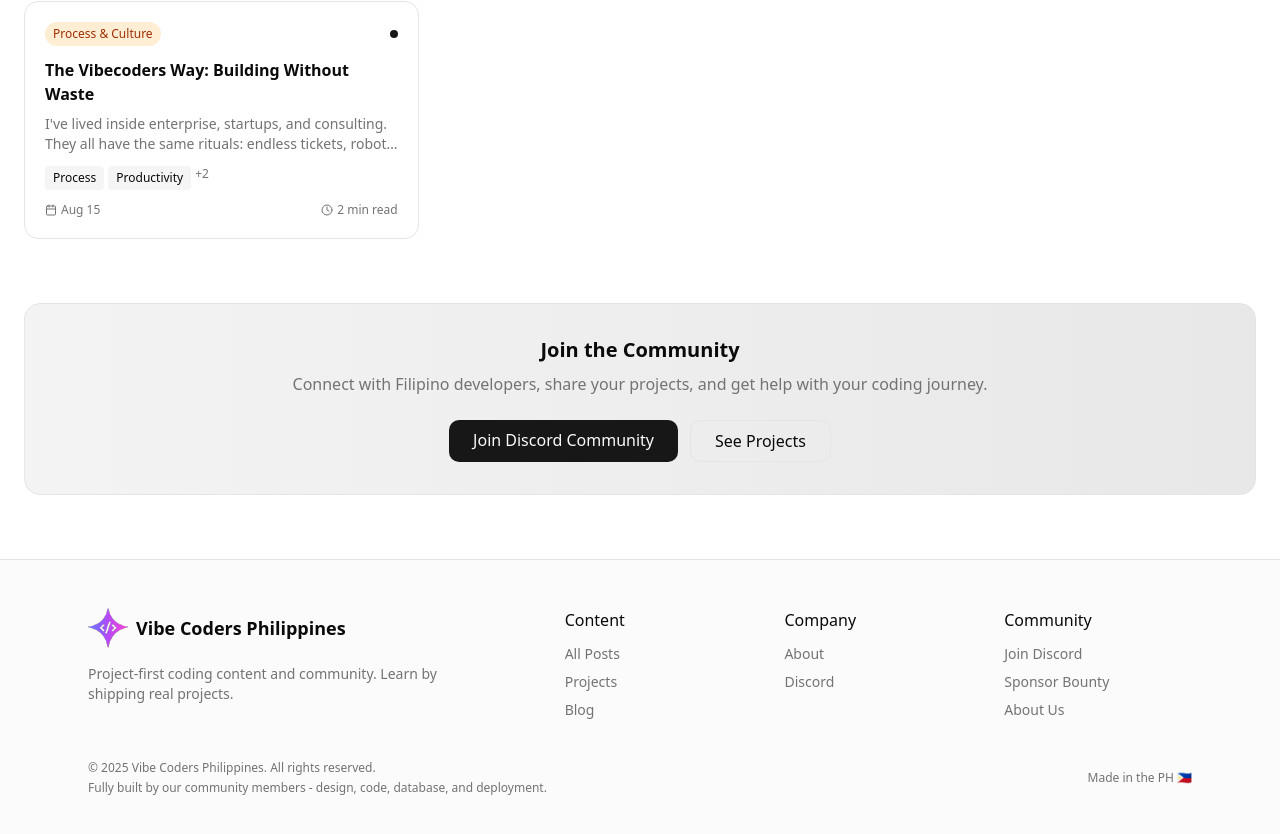
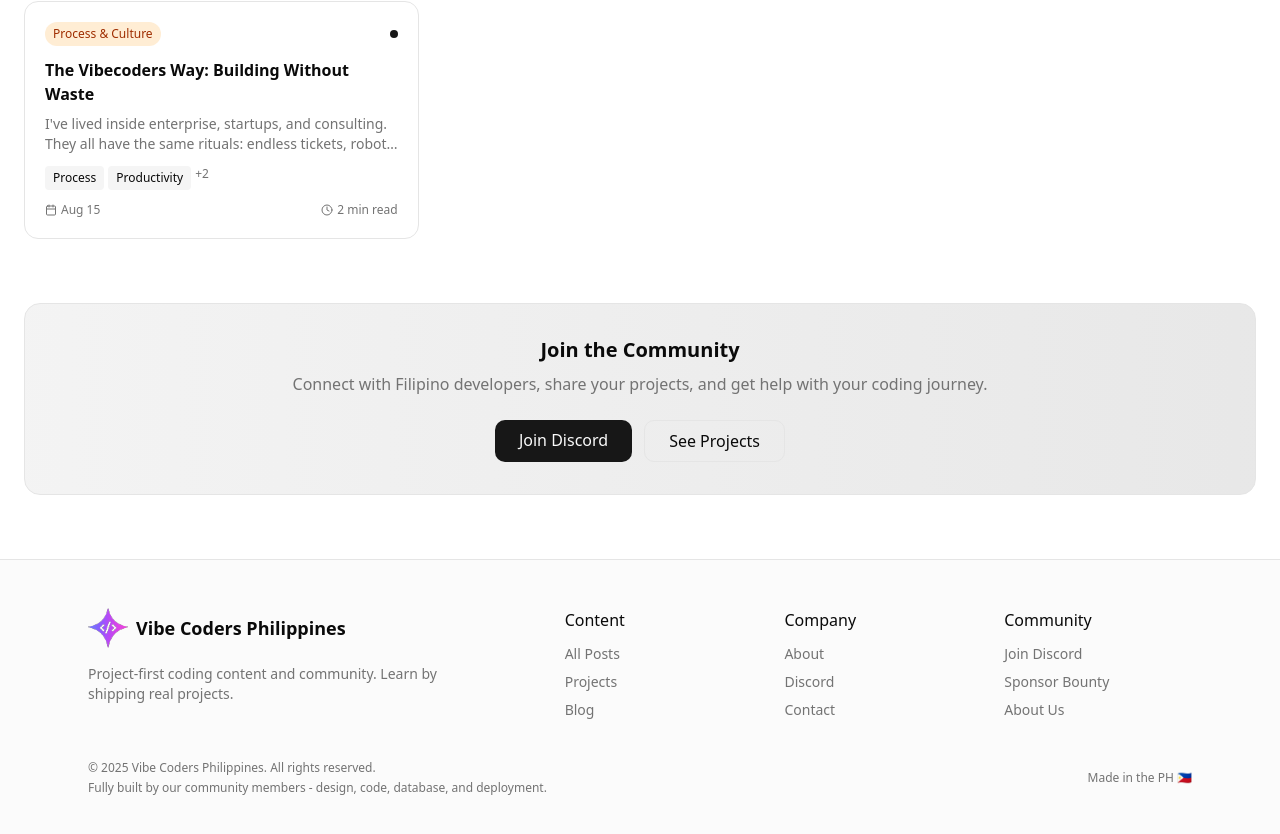
Before and after one commit to vaestrada/vibe-coder-ph, a Next.js app: page /courses in a window 1280 px wide. Shown: the part 1262-2096 px from the top of the page. Built offline with nearby package versions, Linux system fonts and the light colour scheme.

Commit message:
feat: update Discord link across multiple pages and footer for consistency

```diff
--- a/app/about/page.tsx
+++ b/app/about/page.tsx
@@ -88,7 +88,7 @@ export default function AboutPage() {
         </p>
         <div className="flex flex-wrap gap-3 justify-center">
           <Link
-            href="https://discord.gg/zSxpXTh8"
+            href="https://discord.gg/HgKuev28wg"
             target="_blank"
             rel="noopener noreferrer"
             className="inline-flex items-center rounded-md bg-foreground px-4 py-2.5 text-background text-sm font-medium hover:opacity-90"
--- a/app/courses/page.tsx
+++ b/app/courses/page.tsx
@@ -228,12 +228,12 @@ export default function BlogPage() {
         </p>
         <div className="flex flex-col sm:flex-row gap-3 justify-center">
           <Link
-            href="https://discord.gg/zSxpXTh8"
+            href="https://discord.gg/HgKuev28wg"
             target="_blank"
             rel="noopener noreferrer"
             className="px-6 py-2 bg-primary text-primary-foreground rounded-lg font-medium hover:bg-primary/90 transition-colors"
           >
-            Join Discord Community
+            Join Discord
           </Link>
           <Link
             href="/projects"
--- a/app/page.tsx
+++ b/app/page.tsx
@@ -53,7 +53,7 @@ export default function Home() {
                 Vibe Coders Philippines shares hands-on guides and community-driven content in Web Development, AI, and Data. Project-first, mentor-guided, community-backed.
               </p>
               <div className="mt-6 flex flex-wrap gap-3 animate-fade-in-up [animation-delay:1200ms]">
-                <Link href="https://discord.gg/zSxpXTh8" target="_blank" rel="noopener noreferrer" className="inline-flex items-center rounded-md bg-foreground px-4 py-2.5 text-background text-sm font-medium hover:opacity-90 hover:scale-105 transition-all duration-200">
+                <Link href="https://discord.gg/HgKuev28wg" target="_blank" rel="noopener noreferrer" className="inline-flex items-center rounded-md bg-foreground px-4 py-2.5 text-background text-sm font-medium hover:opacity-90 hover:scale-105 transition-all duration-200">
                   Join the Community
                 </Link>
                 <Link href="/projects" className="inline-flex items-center rounded-md border px-4 py-2.5 text-sm font-medium hover:bg-accent hover:scale-105 transition-all duration-200">
@@ -171,7 +171,7 @@ export default function Home() {
                 <p className="text-sm text-muted-foreground">Jump into guided builds and learn the essentials as you go—no lengthy theory first.</p>
               </div>
               <div className="flex md:justify-end gap-3">
-        <Link href="https://discord.gg/zSxpXTh8" target="_blank" rel="noopener noreferrer" className="inline-flex items-center rounded-md bg-foreground px-4 py-2.5 text-background text-sm font-medium hover:opacity-90">Join the Community</Link>
+        <Link href="https://discord.gg/HgKuev28wg" target="_blank" rel="noopener noreferrer" className="inline-flex items-center rounded-md bg-foreground px-4 py-2.5 text-background text-sm font-medium hover:opacity-90">Join the Community</Link>
         <Link href="/projects" className="inline-flex items-center rounded-md border px-4 py-2.5 text-sm font-medium hover:bg-accent">See Projects</Link>
               </div>
             </div>
--- a/app/projects/page.tsx
+++ b/app/projects/page.tsx
@@ -234,7 +234,7 @@ export default function ProjectsPage() {
           whileHover={{ scale: 1.05 }}
           whileTap={{ scale: 0.95 }}
         >
-          <Link href="https://discord.gg/zSxpXTh8" target="_blank" rel="noopener noreferrer" className="inline-flex items-center rounded-md bg-foreground px-4 py-2.5 text-background text-sm font-medium hover:opacity-90">
+          <Link href="https://discord.gg/HgKuev28wg" target="_blank" rel="noopener noreferrer" className="inline-flex items-center rounded-md bg-foreground px-4 py-2.5 text-background text-sm font-medium hover:opacity-90">
             Join Discord
           </Link>
         </motion.div>
--- a/components/site/footer.tsx
+++ b/components/site/footer.tsx
@@ -30,16 +30,17 @@ export function Footer() {
 
             <div>
               <div className="font-medium mb-3">Company</div>
-              <ul className="space-y-2 text-sm text-muted-foreground">
-                <li><Link href="/about" className="hover:text-foreground">About</Link></li>
-                <li><Link href="https://discord.gg/zSxpXTh8" target="_blank" rel="noopener noreferrer" className="hover:text-foreground">Discord</Link></li>
+                            <ul className="space-y-2 text-sm text-muted-foreground">
+                <li><Link href="/about">About</Link></li>
+                <li><Link href="https://discord.gg/HgKuev28wg" target="_blank" rel="noopener noreferrer" className="hover:text-foreground">Discord</Link></li>
+                <li><Link href="/contact">Contact</Link></li>
               </ul>
             </div>
 
             <div>
               <div className="font-medium mb-3">Community</div>
               <ul className="space-y-2 text-sm text-muted-foreground">
-                <li><Link href="https://discord.gg/zSxpXTh8" target="_blank" rel="noopener noreferrer" className="hover:text-foreground">Join Discord</Link></li>
+                <li><Link href="https://discord.gg/HgKuev28wg" target="_blank" rel="noopener noreferrer" className="hover:text-foreground">Join Discord</Link></li>
                 <li><Link href="/sponsor" className="hover:text-foreground">Sponsor Bounty</Link></li>
                 <li><Link href="/about" className="hover:text-foreground">About Us</Link></li>
               </ul>
```
